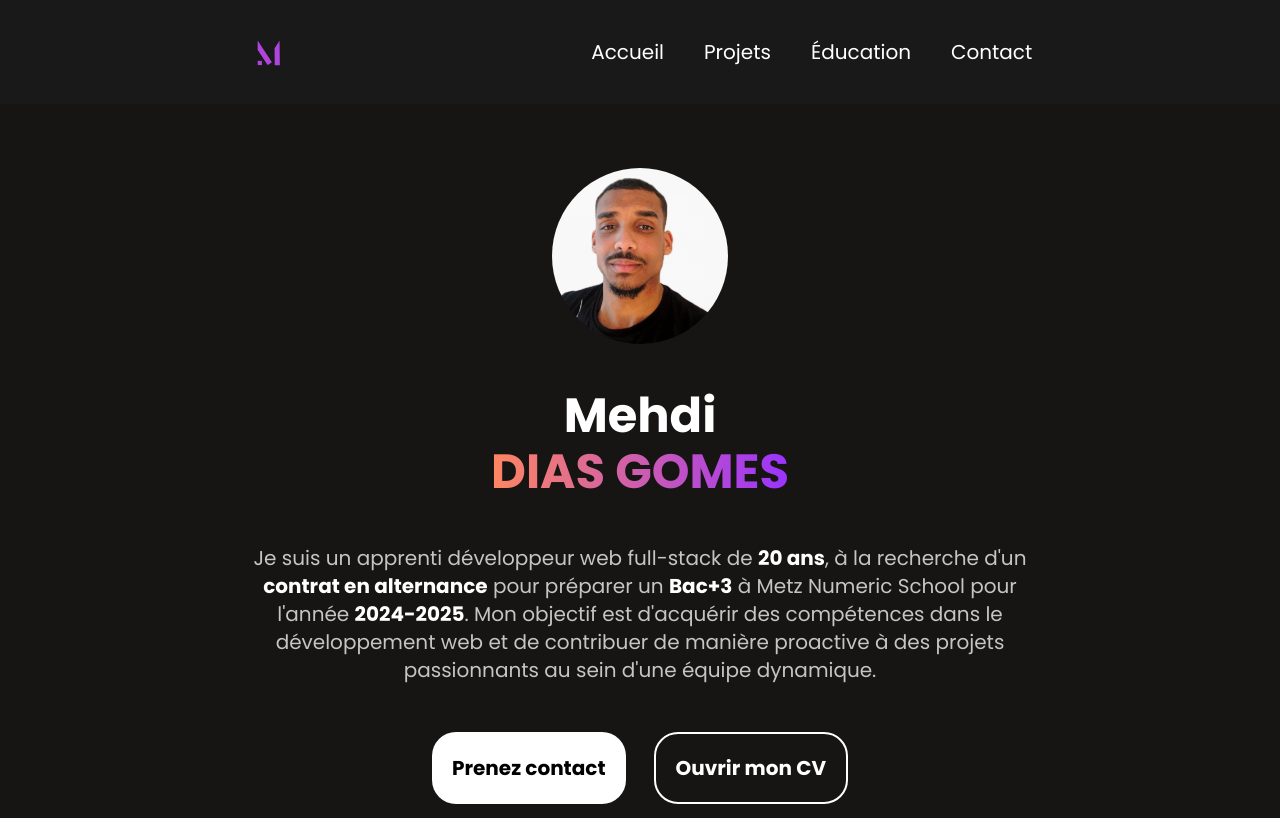
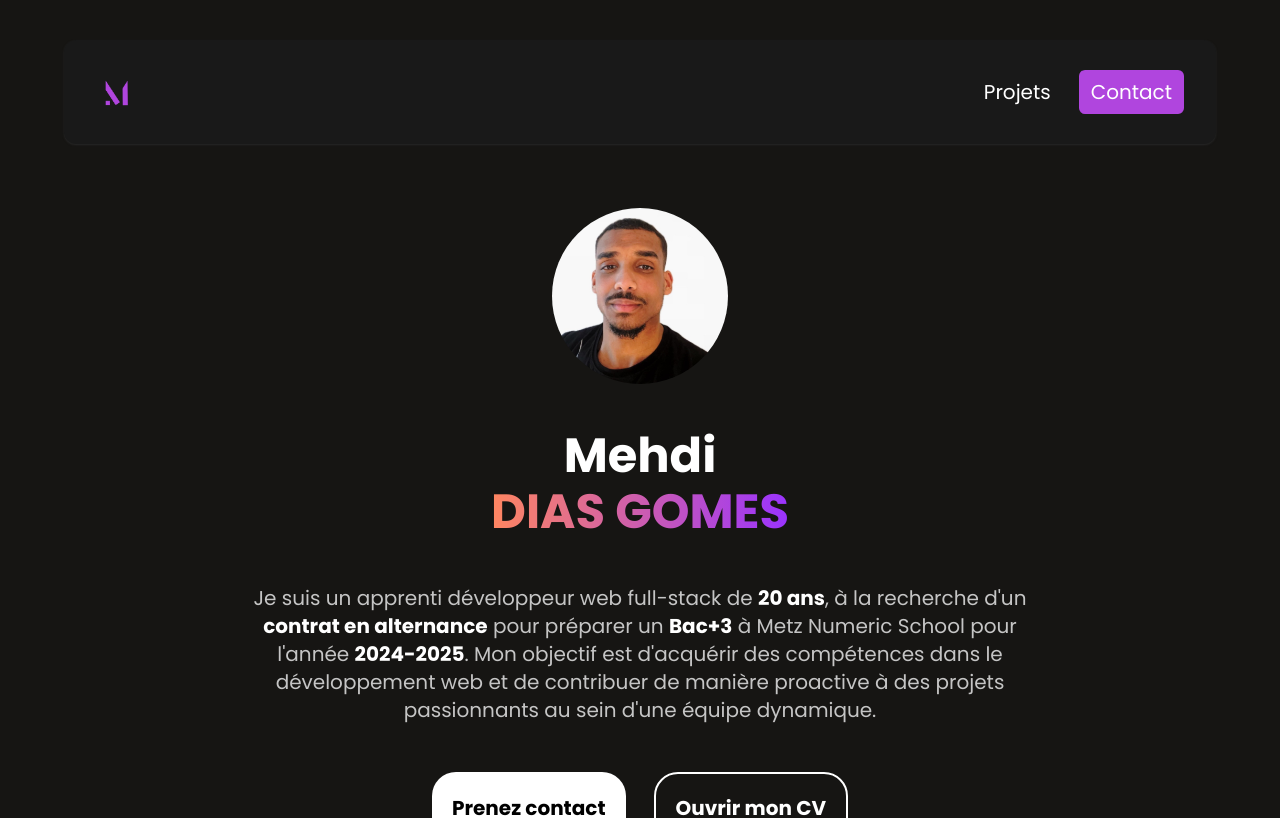
Before and after one commit to MehdiDiasGomes/Mon-portfolio, a React (Vite) app: page / in a window 1280 px wide. Shown: the top 818 px of the page. Built offline with nearby package versions, Linux system fonts and the light colour scheme.

Commit message:
💄  Modification style navbar

```diff
--- a/src/Components/Projets/index.jsx
+++ b/src/Components/Projets/index.jsx
@@ -7,8 +7,8 @@ const index = ({ img, titre, lien }) => {
       to={lien}
       className="w-projetsImg rounded-xl group md:w-projetsImgMd sm:w-full"
     >
-      <img className='rounded-t-3xl' src={img} alt="" />
-      <div className="flex rounded-b-3xl justify-between items-center bg-[#2A2A2A] duration-300 text-primary p-5 group-hover:bg-[#707070]">
+      <img className='rounded-t-md' src={img} alt="" />
+      <div className="flex rounded-b-md justify-between items-center bg-[#2A2A2A] duration-300 text-primary p-5 group-hover:bg-[#707070]">
         <div className="flex flex-col">
           <span className="text-secondary">En savoir plus</span>
           <h5 className="text-2xl sm:text-xl">{titre}</h5>
--- a/src/Constants/index.jsx
+++ b/src/Constants/index.jsx
@@ -122,7 +122,7 @@ export const ProjetPages = {
   devinette: {
     titre: 'Pokédex',
     img: pokedexBanner,
-    desc: "Ce projet se présente comme une base de données de type Pokédex, rassemblant une vaste sélection de Pokémon ainsi que leurs statistiques.",
+    desc: 'Ce projet se présente comme une base de données de type Pokédex, rassemblant une vaste sélection de Pokémon ainsi que leurs statistiques.',
     logoMaq: <FaFigma />,
     logoDev: <FaReact />,
     logoHeb: <IoLogoVercel />,
--- a/src/Layout/Footer.jsx
+++ b/src/Layout/Footer.jsx
@@ -16,7 +16,7 @@ const Footer = () => {
         <div>
           <p className="text-secondary md:text-parag sm:text-paragMobile">
             Je suis un jeune développeur web full-stack âgé de 20 ans, à la
-            recherche d&apos;une opportunité de contrat en alternance afin de
+            recherche d&apos;une opportunité de contrat en apprentissage afin de
             préparer un Bac+3 à Metz Numeric School pour l&apos;année académique
             2024-2025.
           </p>
--- a/src/Layout/Navbar.jsx
+++ b/src/Layout/Navbar.jsx
@@ -5,65 +5,34 @@ import { routes } from '../Constants'
 
 const Navbar = () => {
   const location = useLocation()
-  const [showNav, setShowNav] = useState(false)
 
   if (routes.find(route => route.slug === location.pathname)) return
 
-  const handleShowNav = () => {
-    setShowNav(!showNav)
-  }
-
   return (
-    <div>
-      <nav
-        className={` z-50 flex justify-around px-24 py-8 bg-[#191919] items-center duration-300 fixed w-full max-lg:flex-col max-lg:h-full max-lg:justify-center max-lg:items-center max-lg:gap-16  ${
-          showNav ? 'max-lg:top-[0]' : 'max-lg:top-[-100%]'
-        }`}>
-        <div className="w-10 max-lg:w-24">
+    <div className="flex justify-center">
+      <nav className="z-50 flex justify-between px-8 py-8 shadow-sm shadow-[#272727] bg-[#191919] items-center duration-300 w-[60%] rounded-xl mt-10 max-lg:gap-16 sm:w-[90%]">
+        <div className="w-10">
           <a href="#">
             <img src={Logo} alt="Logo du site" className="rounded-full" />
           </a>
         </div>
-        <ul className="flex items-center justify-center gap-10 text-xl text-white max-lg:flex-col max-lg:text-2xl">
-          <li>
-            <a
-              href="#"
-              onClick={handleShowNav}
-              className="hover:text-gradientSecondary duration-300">
-              Accueil
-            </a>
-          </li>
-          <li>
+        <ul className="flex text-[1rem] items-center justify-center gap-4 text-xl text-white">
+          <li className='sm:hidden md:block'>
             <a
               href="#projets"
-              onClick={handleShowNav}
-              className="hover:text-gradientSecondary duration-300">
+              className="px-3 py-2 rounded-md duration-300 hover:bg-[#B045DE] ">
               Projets
             </a>
           </li>
           <li>
             <a
-              href="#educ"
-              onClick={handleShowNav}
-              className="hover:text-gradientSecondary duration-300">
-              Éducation
-            </a>
-          </li>
-          <li>
-            <a
               href="#contact"
-              onClick={handleShowNav}
-              className="hover:text-gradientSecondary duration-300">
+              className="px-3 py-2 bg-[#B045DE] rounded-md duration-300 hover:bg-[#b045deb6] ">
               Contact
             </a>
           </li>
         </ul>
       </nav>
-      <div className="text-primary z-50 text-3xl fixed right-5 top-5 cursor-pointer lg:hidden">
-        <i
-          className={`${showNav ? 'ri-close-line' : 'ri-menu-line'}`}
-          onClick={handleShowNav}></i>
-      </div>
     </div>
   )
 }
--- a/src/Pages/PagePrincipal.jsx
+++ b/src/Pages/PagePrincipal.jsx
@@ -8,7 +8,7 @@ const PagePrincipal = () => {
     <div>
       {/* PAGES */}
       <div className="flex justify-center items-center">
-        <div className="py-32 flex flex-col gap-28 pcScreen:w-9/12 md:w-full sm:w-full xl:w-[70%] lg:w-9/12">
+        <div className="py-6 flex flex-col gap-28 pcScreen:w-9/12 md:w-full sm:w-full xl:w-[70%] lg:w-9/12">
           <Home />
           <Xp />
           <Projets />
```
